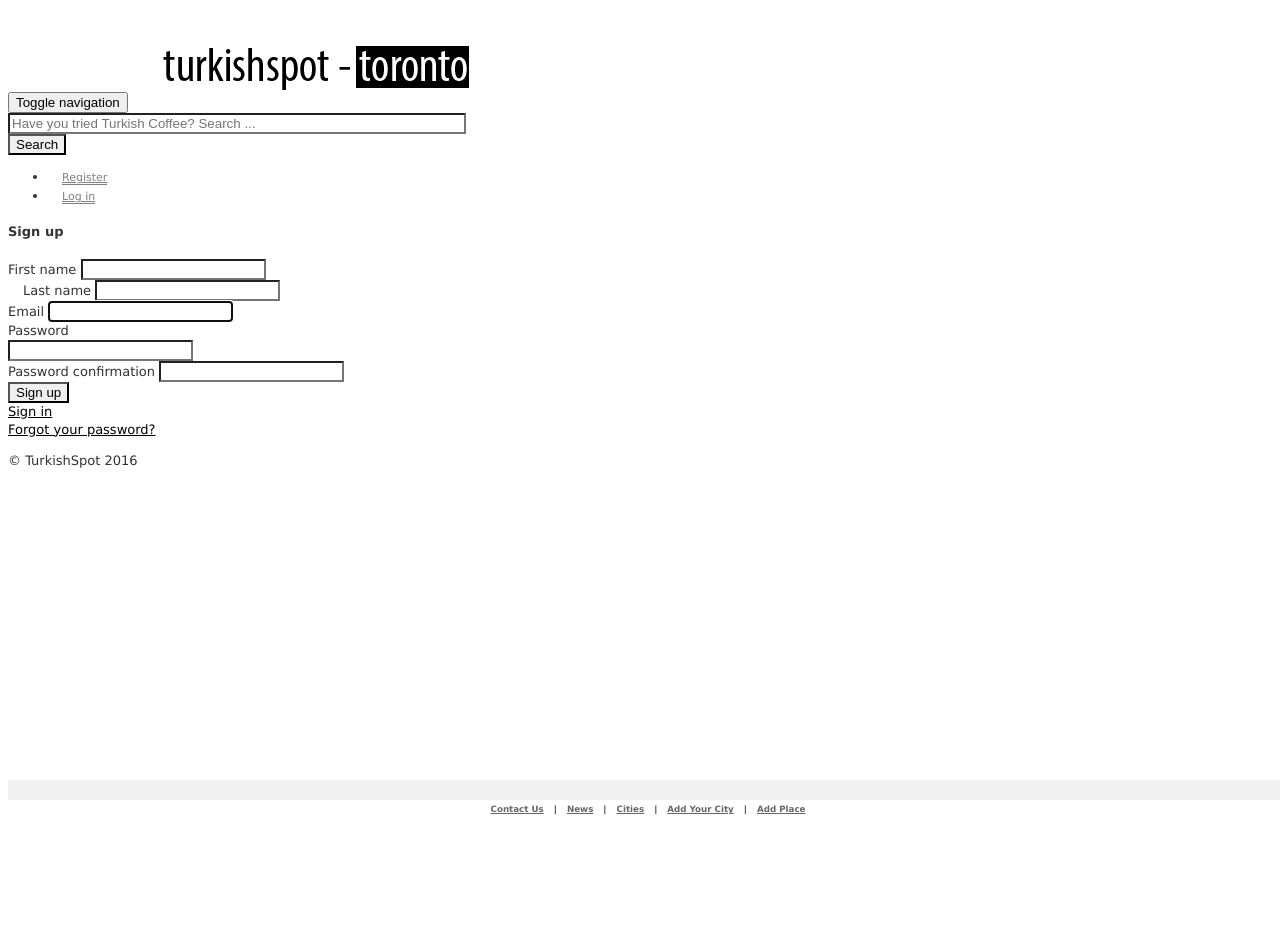
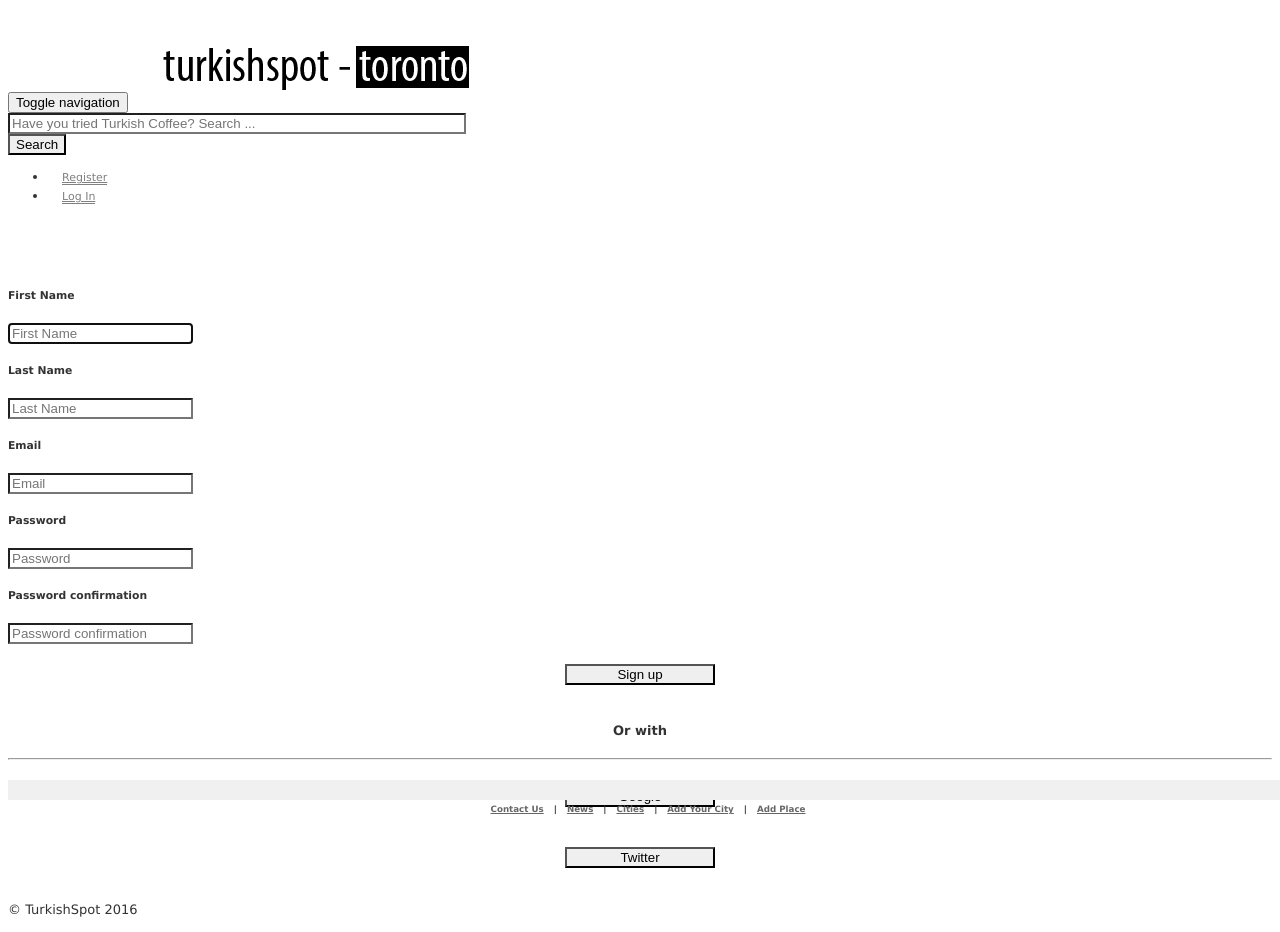
Before and after one commit to goldstar0415/spot219, a Rails app: page /users/sign_up in a window 1280 px wide. Before the commit the page ends 814 px from the top, so only its background shows below. Run offline with Rails 7, Linux system fonts and the light colour scheme; style sheets or scripts are compiled from the project's sources; some libraries are stand-ins or nearby versions.

Commit message:
association place-user table and user methods update, user view update

```diff
--- a/app/assets/stylesheets/custom.css.scss
+++ b/app/assets/stylesheets/custom.css.scss
@@ -170,7 +170,7 @@
   width: 100%;
 }
 
-.sign_up button{
+.sign_up .btn{
   border-radius: 0 !important;
   margin: 20px;
   width: 150px;
--- a/app/controllers/application_controller.rb
+++ b/app/controllers/application_controller.rb
@@ -2,5 +2,5 @@
   # Prevent CSRF attacks by raising an exception.
   # For APIs, you may want to use :null_session instead.
   protect_from_forgery with: :exception
-  before_action :authenticate_user!
+  # before_action :authenticate_user!
 end
--- a/app/models/place.rb
+++ b/app/models/place.rb
@@ -1,9 +1,11 @@
 class Place < ActiveRecord::Base
+  belongs_to :user
   validates :name, presence: true, length: { minimum: 3, maximum: 25 }
   validates :about, presence: true, length: { minimum: 10, maximum: 500 }
   validates :country, presence: true
   validates :city, presence: true
   validates :phone, presence: true
   validates :address, presence: true, length: { minimum: 10 }
+  validates :user_id, presence: true
 
 end
--- a/app/models/user.rb
+++ b/app/models/user.rb
@@ -1,4 +1,5 @@
 class User < ActiveRecord::Base
+  has_many :places
   # Include default devise modules. Others available are:
   # :confirmable, :lockable, :timeoutable and :omniauthable
   devise :database_authenticatable, :registerable,
--- a/app/views/devise/registrations/new.html.erb
+++ b/app/views/devise/registrations/new.html.erb
@@ -1,34 +1,55 @@
 <%= bootstrap_devise_error_messages! %>
-<div class="panel panel-default devise-bs">
-  <div class="panel-heading">
-    <h4><%= t('.sign_up', :default => "Sign up") %></h4>
-  </div>
-  <div class="panel-body">
+
+<div id="section-one">
+    <div id="section-sign-up" class="sign_up">
+      <div class="row">
+        <div  class="col-lg-6 col-lg-offset-3">
           <%= form_for(resource, :as => resource_name, :url => registration_path(resource_name), html: { role: "form" }) do |f| %>
-      <div class="form-group">
-        <div class="col-md-6 no-padding">
-          <%= f.label :first_name %>
-          <%= f.text_field :first_name, class: "form-control" %>
-        </div>
-        <div class="col-md-6 no-padding left-padding">
-          <%= f.label :last_name %>
-          <%= f.text_field :last_name, class: "form-control" %>
+          <div class="col-lg-6">
+            <div class="input-group input-group-sm">
+              <h5>First Name</h5>
+              <%= f.text_field :first_name, autofocus: true, class: "form-control", placeholder: "First Name" %>
             </div>
           </div>
-      <div class="form-group">
-        <%= f.label :email %>
-        <%= f.email_field :email, autofocus: true, class: "form-control" %>
+          <div class="col-lg-6">
+            <div class="input-group input-group-sm">
+              <h5>Last Name</h5>
+              <%= f.text_field :last_name, class: "form-control", placeholder: "Last Name" %>
             </div>
-      <div class="form-group">
-        <%= f.label :password %><br />
-        <%= f.password_field :password, class: "form-control" %>
           </div>
-      <div class="form-group">
-        <%= f.label :password_confirmation %>
-        <%= f.password_field :password_confirmation, class: "form-control" %>
+          <div class="col-lg-12">
+            <div class="input-group input-group-sm">
+              <h5>Email</h5>
+              <%= f.email_field :email, class: "form-control", placeholder: "Email" %>
             </div>
-      <%= f.submit t('.sign_up', :default => "Sign up"), class: "btn btn-primary" %>
+          </div>
+          <div class="col-lg-12">
+            <div class="input-group input-group-sm">
+              <h5>Password</h5>
+              <%= f.password_field :password, class: "form-control", placeholder: "Password" %>
+            </div>
+          </div>
+          <div class="col-lg-12">
+            <div class="input-group input-group-sm">
+              <h5>Password confirmation</h5>
+              <%= f.password_field :password_confirmation, class: "form-control", placeholder: "Password confirmation" %>
+            </div>
+          </div>
+          <div align="center" class="align">
+            <%= f.submit t('.sign_up', :default => "Sign up"), class: "btn btn-success" %>
             <% end %>
           </div>
+          <div align="center" class="align">
+            <h4>Or with</h4>
+            <hr>
           </div>
-<%= render "devise/shared/links" %>
+          <div align="center" class="col-lg-6">
+            <button class="btn btn-md btn-primary">Google</button>
+          </div>
+          <div align="center" class="col-lg-6">
+            <button class="btn btn-md btn-info">Twitter</button>
+          </div>
+        </div>
+      </div>
+    </div>
+  </div>
--- a/app/views/devise/sessions/new.html.erb
+++ b/app/views/devise/sessions/new.html.erb
@@ -15,7 +15,7 @@
               <% if devise_mapping.rememberable? %>
                 <div class="checkbox">
                   <%= f.label :remember_me do %>
-                    <%= f.check_box :remember_me %>remember me
+                    <%= f.check_box :remember_me %>Remember me
                   <% end %>
                 </div>
               <% end %>
--- a/app/views/layouts/_navbar.html.erb
+++ b/app/views/layouts/_navbar.html.erb
@@ -8,7 +8,7 @@
         <span class="icon-bar"></span>
         <span class="icon-bar"></span>
       </button>
-      <a class="navbar-brand" href="#"><%= image_tag("logo.png") %></a>
+      <%= link_to (image_tag ("logo.png")), root_path, class: "navbar-brand" %>
     </div>
 
     <!-- Collect the nav links, forms, and other content for toggling -->
@@ -20,8 +20,14 @@
         <button type="submit" class="btn btn-default">Search</button>
       </form>
       <ul class="nav navbar-nav navbar-right">
-        <li><a href="#">Register</a></li>
-        <li><a href="#">Log in</a></li>
+        <% if user_signed_in? %>
+          <li><%= link_to 'Add Place', new_place_path %></li>
+          <li><%= link_to 'Edit my account', edit_user_registration_path %></li>
+          <li><%= link_to 'Log Out', destroy_user_session_path, method: :delete %></li>
+        <% else %>
+          <li><%= link_to 'Register', new_user_registration_path %></li>
+          <li><%= link_to 'Log In', new_user_session_path %></li>
+        <% end %>
       </ul>
     </div><!-- /.navbar-collapse -->
   </div><!-- /.container-fluid -->
--- a/config/routes.rb
+++ b/config/routes.rb
@@ -6,7 +6,7 @@
 
   # You can have the root of your site routed with "root"
   # root 'welcome#index'
-  root 'welcome#index'
+  root 'places#index'
 
   # Example of regular route:
   #   get 'products/:id' => 'catalog#view'
--- /dev/null
+++ b/db/migrate/20160423135824_add_user_id_to_places.rb
@@ -0,0 +1,5 @@
+class AddUserIdToPlaces < ActiveRecord::Migration
+  def change
+    add_column :places, :user_id, :integer
+  end
+end
```
Also changed, not shown: app/controllers/places_controller.rb (+10 -1 lines), app/helpers/application_helper.rb (+13 -0 lines), app/views/devise/registrations/edit.html.erb (+39 -24 lines), app/views/places/index.html.erb (+8 -2 lines), app/views/places/show.html.erb (+15 -1 lines), db/schema.rb. Lines whose indentation alone changed are shown as unchanged.
